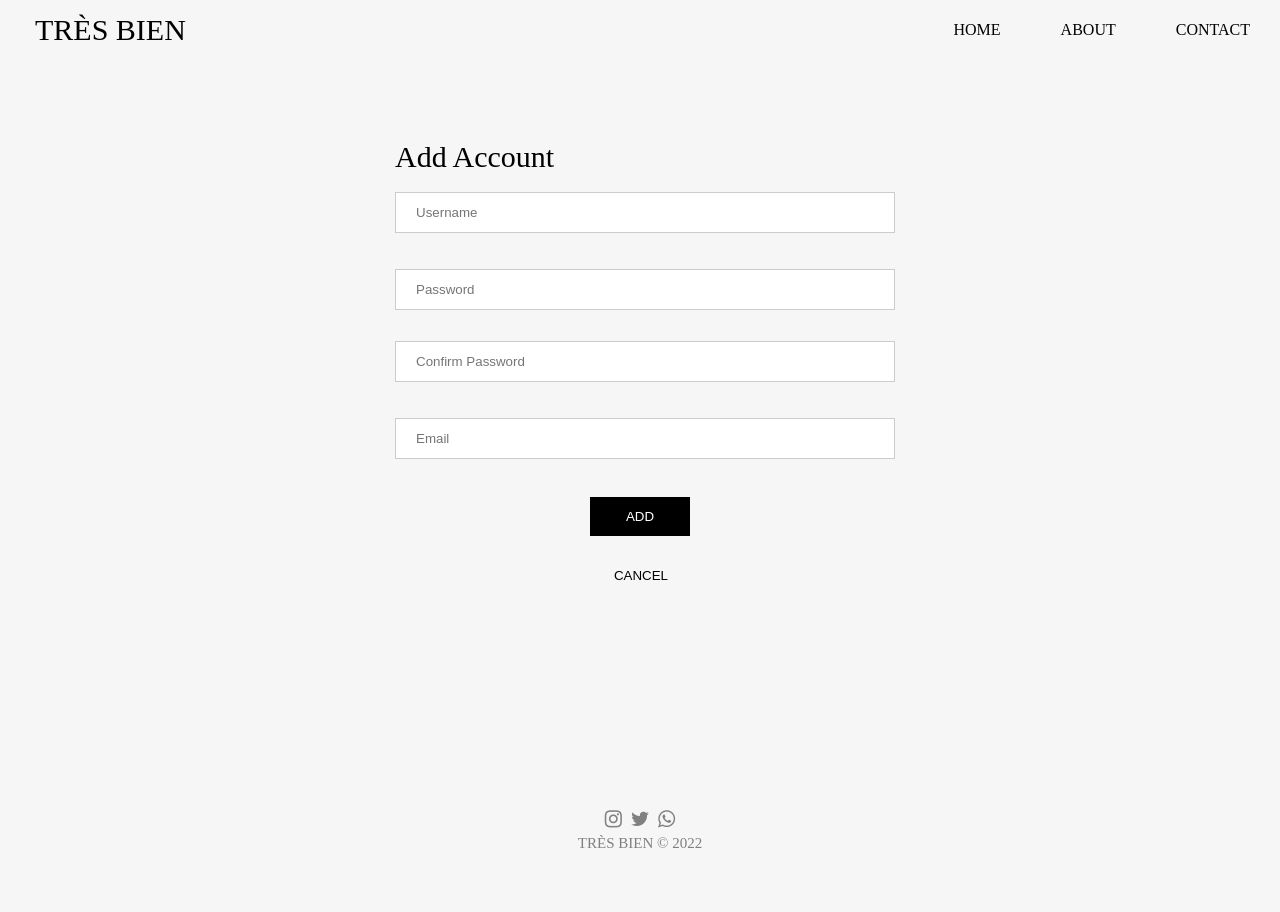
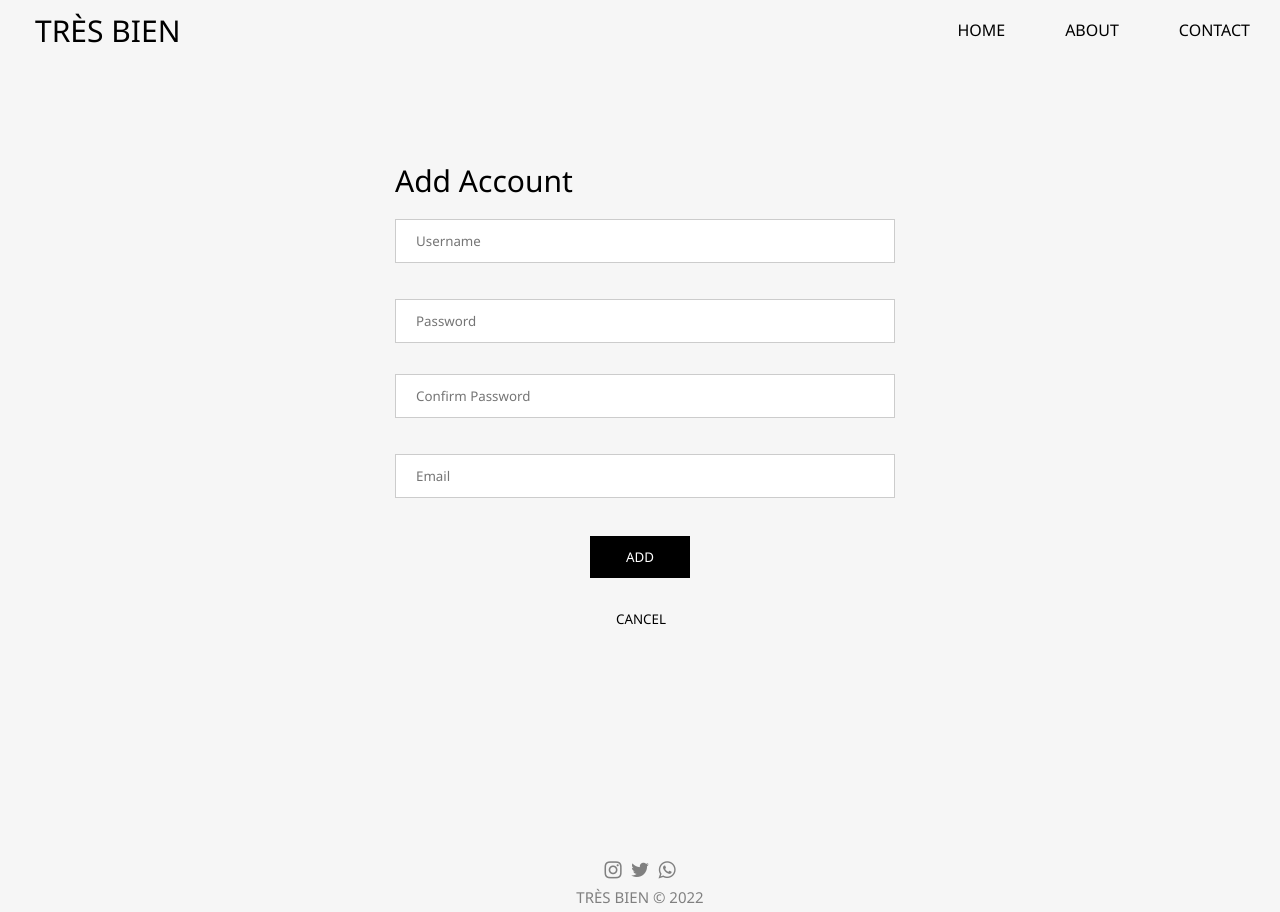
Before and after one commit to KustyBoo/UAS-WEB, a PHP site: page /admin_add_akun.php in a window 1280 px wide. Before the commit the page ends 848 px from the top, so only its background shows below. Run offline with PHP 8.4, Linux system fonts and the light colour scheme.

Commit message:
Add files via upload

```diff
--- a/style.css
+++ b/style.css
@@ -1,6 +1,7 @@
 *{
     scroll-behavior: smooth;
     -webkit-tap-highlight-color: transparent;
+    font-family: 'Segoe UI', Tahoma, Geneva, Verdana, sans-serif;
 }
 
 html, body{
```
